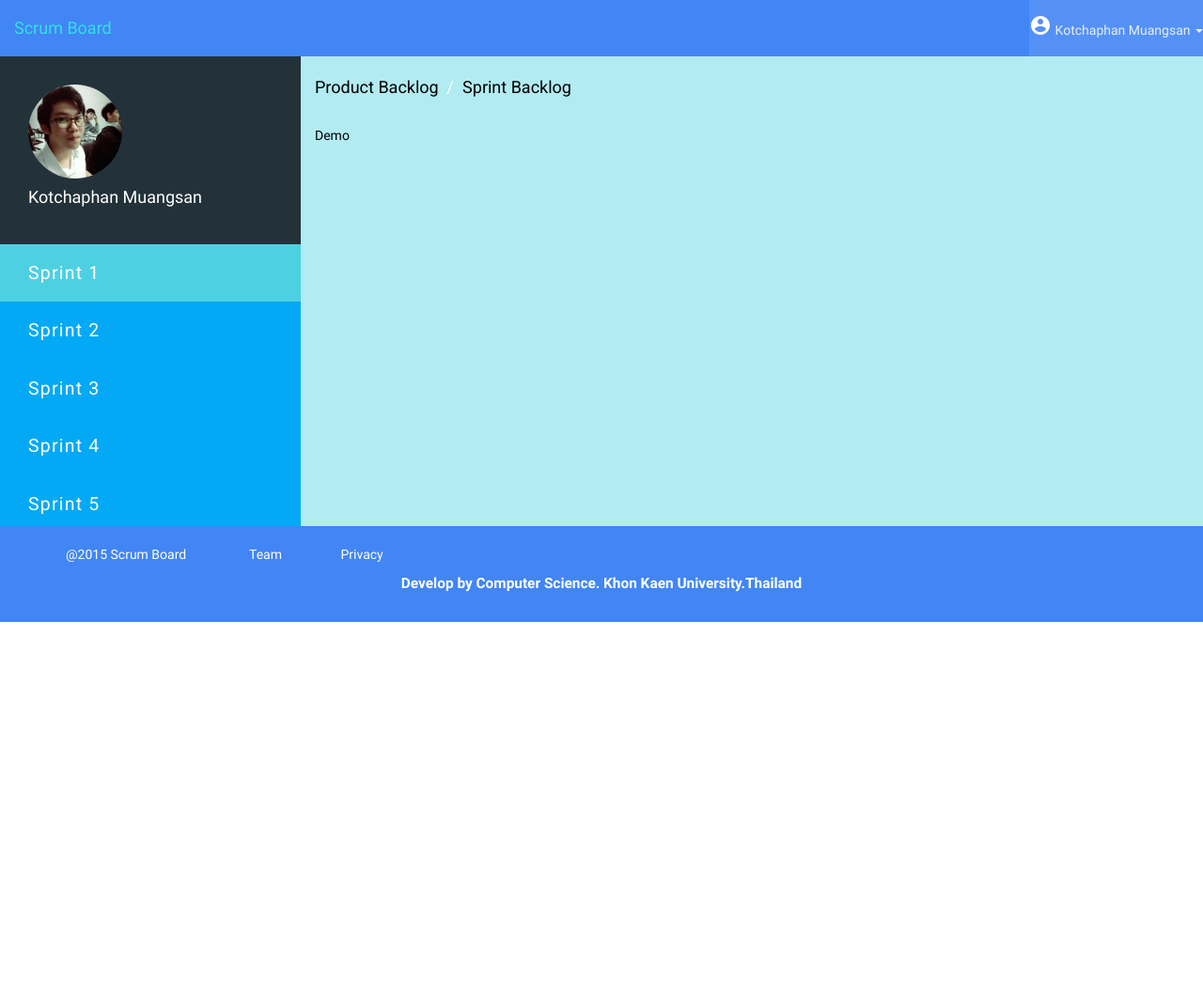
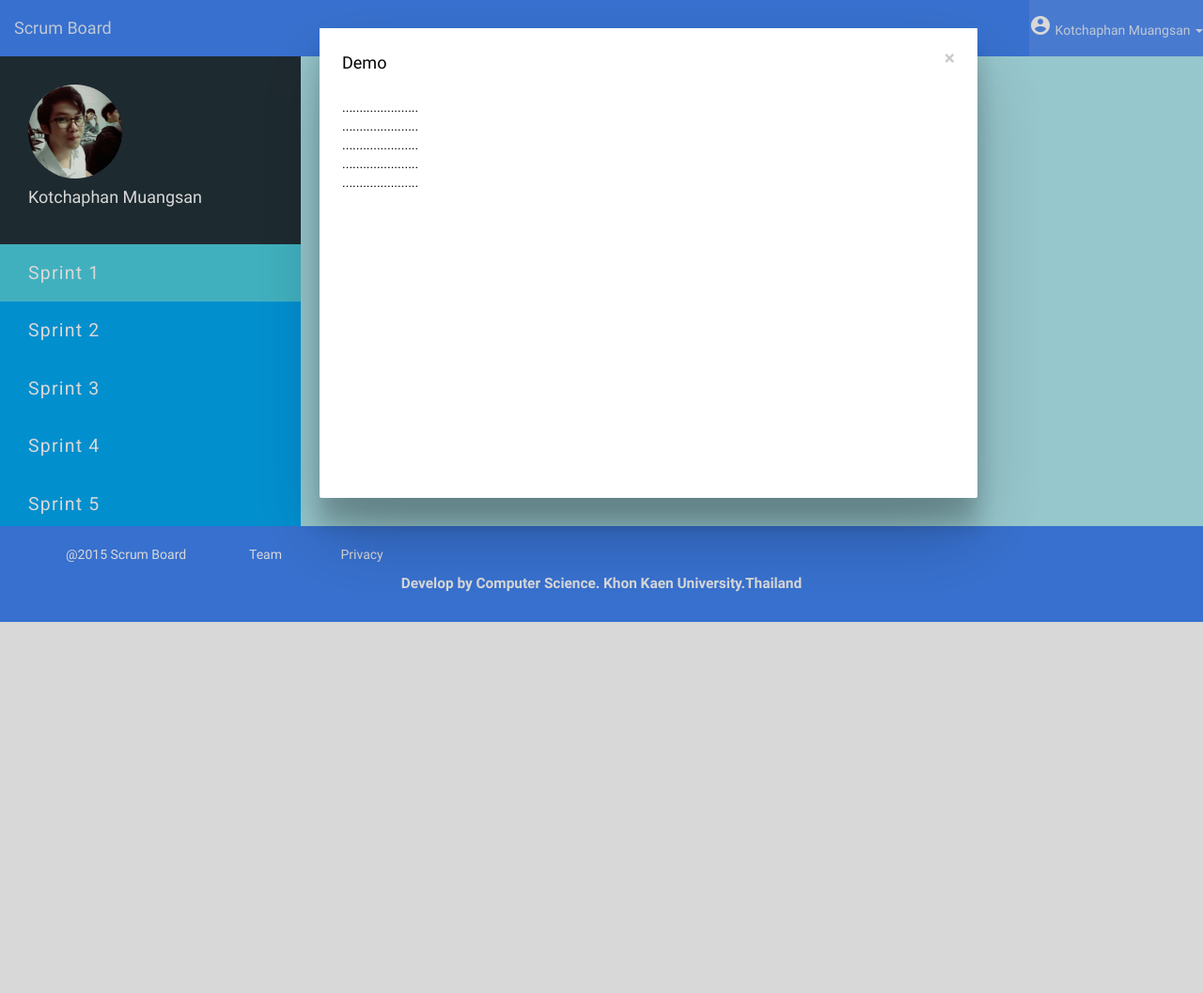
Before and after one commit to papoo25666/test, a PHP site: page /sprint.html in a window 1280 px wide. Shown: the whole page at 94% size. Run offline with PHP 8.4, Linux system fonts and the light colour scheme.

Commit message:
Script controller nav menu

```diff
--- a/board.html
+++ b/board.html
@@ -99,7 +99,7 @@
                                 </div>
                                 <div class="row">
                                     <div class="text-center">
-                                        <i class="mdi-hardware-desktop-mac hidden-xs"></i>
+                                        <i class="mdi-hardware-memory hidden-xs"></i>
                                     </div>
                                 </div>
                             </div>
--- a/css/custom_style.css
+++ b/css/custom_style.css
@@ -150,7 +150,7 @@ footer {
     margin-right: 5px;
 }
 
-.mdi-hardware-desktop-mac {
+.mdi-hardware-memory {
     color: #fff;
     font-size: 4em;
 }
@@ -170,8 +170,8 @@ a.backlog-name > h3:hover {
     -webkit-transition: all 0.7s ease;
     -o-transition: all 0.7s ease;
     -moz-transition: all 0.7s ease;
-    color: #000 !important;
-
+    font-weight: 400;
+    color: #333 !important;
 }
 
 .menu-sprint ul li {
@@ -211,7 +211,7 @@ a.backlog-name > h3:hover {
     color: #fff;
 }
 
-.menu-sprint ul li:first-child {
+.menu-sprint ul li.active {
     background-color: #4DD0E1;
 }
 
@@ -234,3 +234,31 @@ label {
     font-weight: bold;
     letter-spacing: 1px;
 }
+
+.pages {
+    position: absolute;
+    top: 0;
+    right: 0;
+    z-index: 1000;
+    padding: 0;
+    overflow: auto;
+}
+
+.page.active {
+    transform: translateY(0px);
+    transition: all 0.3s ease-out;
+    display: block;
+    opacity: 1;
+    margin-top: 100px;
+    min-height: 400px;
+}
+
+.modal-header {
+    background-color: #fff;
+}
+
+.modal-content {
+    min-height: 500px;
+    min-width: 700px;
+    max-width: 1024px;
+}
--- a/sprint.html
+++ b/sprint.html
@@ -65,22 +65,37 @@
                 </div>
             </div>
             <ul ng-app="" style="padding-left: 0">
-                <li ng-repeat="n in [1,2,3,4,5,6,7,8,9,10,11,12] track by $index" class="withripple active"
-                    data-target=""><h4>Sprint {{n}}</h4>
-
-                    <div class="ripple-wrapper"></div>
-                </li>
+                <li class="withripple" data-toggle="modal" data-target="#menu"><h4>Sprint 1</h4></li>
+                <li class="withripple" data-toggle="modal" data-target="#menu"><h4>Sprint 2</h4></li>
+                <li class="withripple" data-toggle="modal" data-target="#menu"><h4>Sprint 3</h4></li>
+                <li class="withripple" data-toggle="modal" data-target="#menu"><h4>Sprint 4</h4></li>
+                <li class="withripple" data-toggle="modal" data-target="#menu"><h4>Sprint 5</h4></li>
+                <li class="withripple" data-toggle="modal" data-target="#menu"><h4>Sprint 6</h4></li>
+                <li class="withripple" data-toggle="modal" data-target="#menu"><h4>Sprint 7</h4></li>
+                <li class="withripple" data-toggle="modal" data-target="#menu"><h4>Sprint 8</h4></li>
+                <li class="withripple" data-toggle="modal" data-target="#menu"><h4>Sprint 9</h4></li>
+                <li class="withripple" data-toggle="modal" data-target="#menu"><h4>Sprint 10</h4></li>
             </ul>
         </nav>
         <div class="col-lg-9 col-md-9 col-sm-9 col-sm-9">
-            <div class="">
-                <ul class="breadcrumb" style="background-color: transparent;padding: 20px 0 8px 0">
-                    <li style="font-size: 18px;">Product Backlog</li>
-                    <li style="font-size: 18px;">Sprint Backlog</li>
-                </ul>
-            </div>
-            <div>
-                <p>Demo</p>
+            <div class="col-xs-10">
+                <div class="modal fade" id="menu">
+                    <div class="modal-dialog">
+                        <div class="modal-content">
+                            <div class="modal-header">
+                                <button type="button" class="close" data-dismiss="modal" aria-hidden="true">×</button>
+                                <h4 class="modal-title">Demo</h4>
+                            </div>
+                            <div class="modal-body">
+                                ......................<br/>
+                                ......................<br/>
+                                ......................<br/>
+                                ......................<br/>
+                                ......................<br/>
+                            </div>
+                        </div>
+                    </div>
+                </div>
             </div>
         </div>
     </section>
@@ -116,5 +131,19 @@
 <script type="application/javascript" src="js/material.min.js?v=1"></script>
 <script type="application/javascript" src="js/bootstrap.min.js?v=1"></script>
 <script type="application/javascript" src="js/angular.min.js?v=1"></script>
+
+<script type="application/javascript">
+    $(function () {
+        $('.withripple:first-child').addClass('active');
+        $('.withripple:first-child').click();
+    });
+
+    $(function () {
+        $('.withripple').click(function () {
+            $('.withripple').removeClass('active');
+            $(this).addClass('active');
+        });
+    });
+</script>
 </body>
 </html>
```
